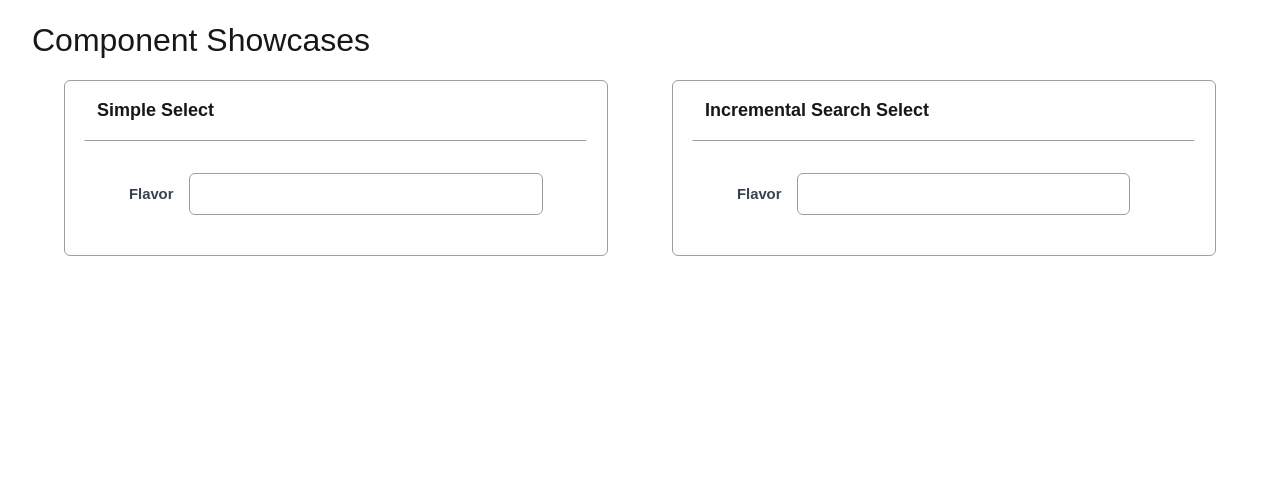
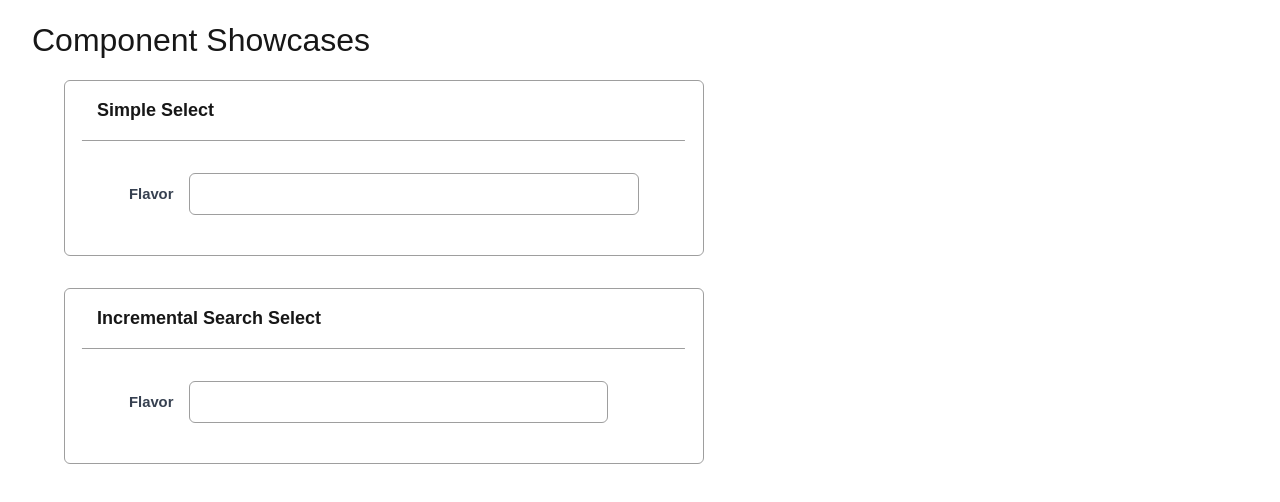
Before and after one commit to Gizmo-Verindipencil/My-React-Select, a Next.js app: page / in a window 1280 px wide. Shown: the top 502 px of the page. Built offline with nearby package versions, Linux system fonts and the light colour scheme.

Commit message:
Update layout styles for component showcases to allow wrapping

```diff
--- a/src/app/page.tsx
+++ b/src/app/page.tsx
@@ -29,7 +29,7 @@ export default function Home() {
   return (
     <>
       <h1>Component Showcases</h1>
-      <div style={{ display: "flex" }}>
+      <div style={{ display: "flex", flexWrap: "wrap" }}>
         <FormProvider {...methods}>
           <Showcase label="Simple Select">
             <Select label="Flavor" options={flavors} name="flavor" />
```
